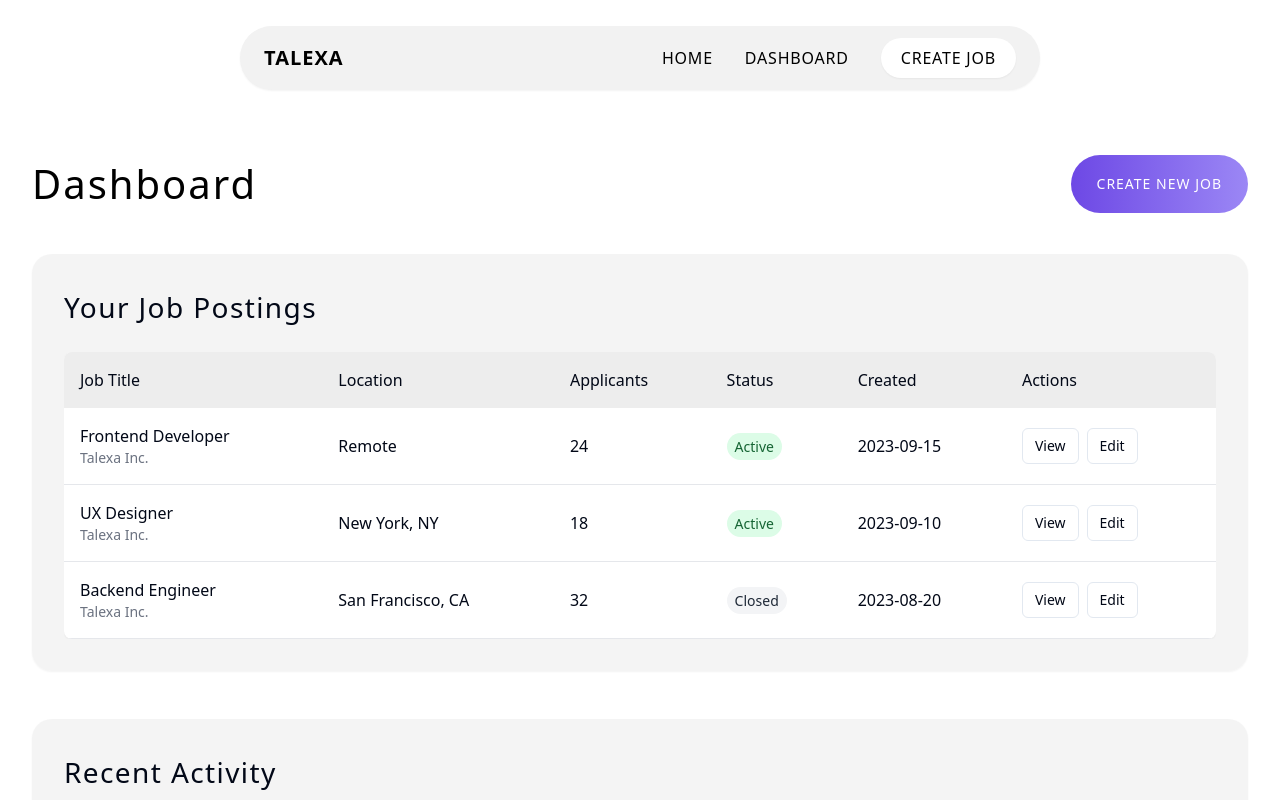
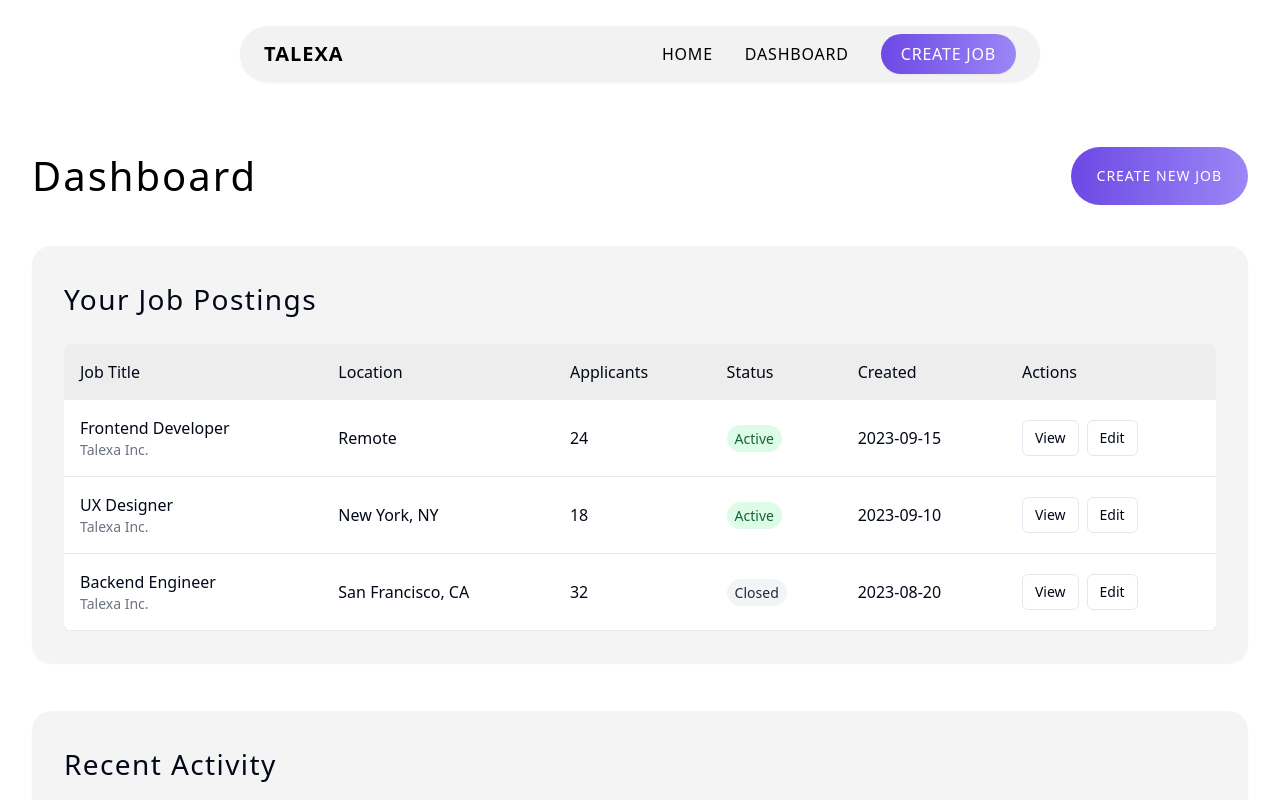
Before and after one commit to NipunRaj96/talexa, a React (Vite) app: page /dashboard in a window 1280 px wide. Shown: the top 800 px of the page. Built offline with nearby package versions, Linux system fonts and the light colour scheme.

Commit message:
Revert landing page changes
Revert changes to the landing page, keeping the new navbar and "Create Job Posting" button. Adjust navbar height and component alignment.

```diff
--- a/src/components/layout/Navbar.tsx
+++ b/src/components/layout/Navbar.tsx
@@ -4,7 +4,7 @@ import { Link } from "react-router-dom";
 
 const Navbar: React.FC = () => {
   return (
-    <nav className="bg-[#f2f2f2] flex w-full max-w-[800px] items-center gap-5 overflow-hidden text-black font-medium justify-between px-6 py-3 rounded-full shadow-sm">
+    <nav className="bg-[#f2f2f2] flex w-full max-w-[800px] items-center gap-5 overflow-hidden text-black font-medium justify-between px-6 py-2 rounded-full shadow-sm">
       <div className="text-[20px] tracking-[1px] font-semibold">
         TALEXA
       </div>
@@ -17,7 +17,7 @@ const Navbar: React.FC = () => {
         </Link>
         <Link
           to="/create-job"
-          className="bg-white px-5 py-2 rounded-full shadow-sm hover:shadow-md transition-all"
+          className="bg-gradient-to-r from-[#6d48e5] to-[#9b87f5] text-white px-5 py-2 rounded-full shadow-sm hover:shadow-md transition-all"
         >
           CREATE JOB
         </Link>
```
